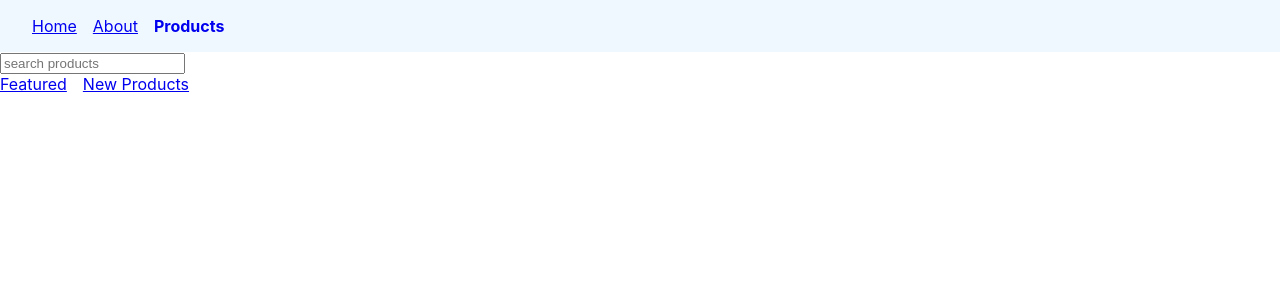
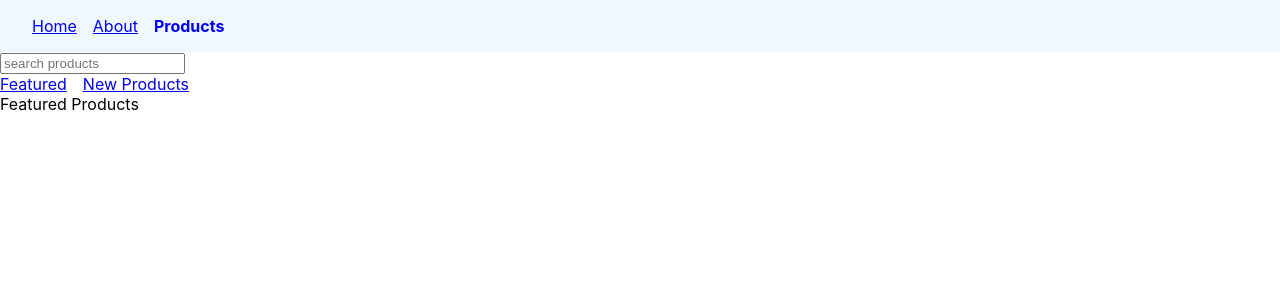
Before and after one commit to NeatCode101/React-Router, a React (Create React App) app: page /products in a window 1280 px wide. Shown: the top 300 px of the page. Built offline with nearby package versions, Linux system fonts and the light colour scheme.

Commit message:
Index routes

```diff
--- a/src/App.js
+++ b/src/App.js
@@ -20,6 +20,7 @@ function App() {
         <Route path="order-summary" element={<OrderSummary />}></Route>
         <Route path="*" element={<NoMatch />}></Route>
         <Route path="products" element={<Products />}>
+          <Route index element={<Featured />} />
           <Route path="featured" element={<Featured />}></Route>
           <Route path="new" element={<New />}></Route>
         </Route>
```
Also changed, not shown: 1 other file (tests, documents, lock files or other folders).
